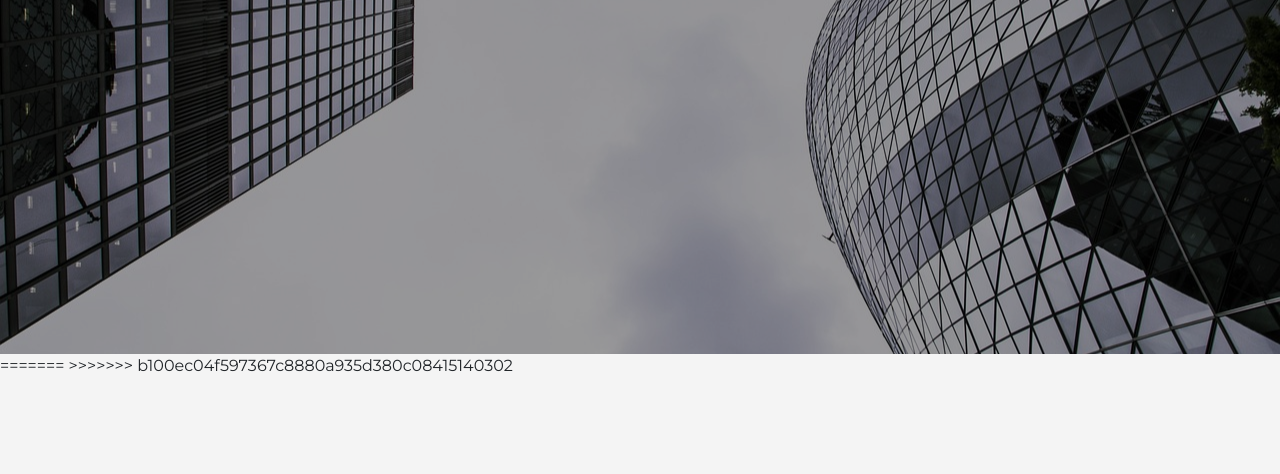
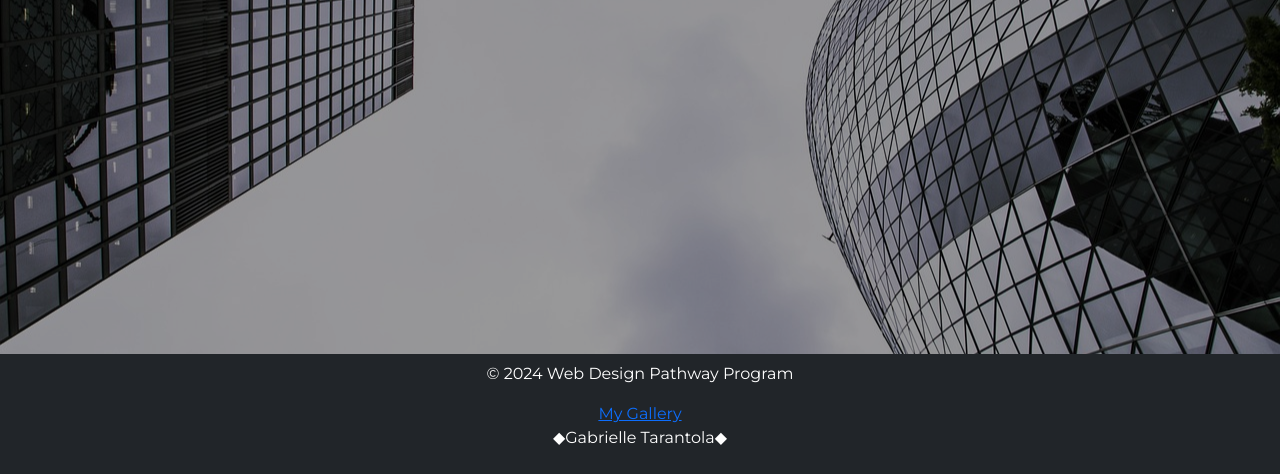
Before and after one commit to 525gtarantola/Architecture, a plain HTML site: page index.html in a window 1280 px wide. Shown: the part 470-944 px from the top of the page. Before the commit the page ends 848 px from the top, so only its background shows below. Drawn offline with nearby package versions, Linux system fonts and the light colour scheme.

Commit message:
in class commit 2/24

```diff
--- a/index.html
+++ b/index.html
@@ -42,7 +42,6 @@
 
     <script src="script.js"></script>
   </body>
-  =======
 
   <head>
     <meta charset="UTF-8" />
@@ -76,7 +75,17 @@
       </div>
     </nav>
 
+<!-- Footer -->
+<footer class="text-white text-center py-2 bg-dark" style="display: flex; justify-content: center; align-items: center; width: 100%; padding-top: 20px;">
+  <div class="footer-content" style="text-align: center;">
+    <p>&copy; 2024 Web Design Pathway Program</p>
+    <a href="https://525gtarantola.github.io/Gallery/" target="_blank" class="link">My Gallery</a>
+    <p class="pepe">&#9670Gabrielle Tarantola&#9670</p>
+  </div>
+</footer>
+
+
+
     <script src="script.js"></script>
   </body>
-  >>>>>>> b100ec04f597367c8880a935d380c08415140302
 </html>
--- a/style.css
+++ b/style.css
@@ -119,3 +119,15 @@ nav {
 .hero-text h1 {
     margin: 0;
 }
+
+footer {
+    display: flex;
+    justify-content: center;
+    align-items: center;
+    width: 100%;
+    padding-top: 20px; /* Adjust the padding to your liking */
+  }
+
+  .footer-content {
+    text-align: center;
+  }
```
Also changed, not shown: images/rrree.jpg (added), images/wwwww.jpg (deleted).
